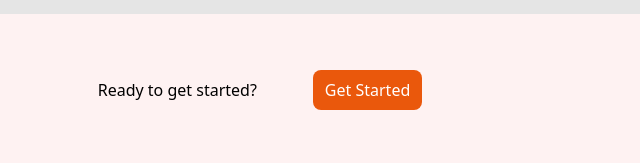
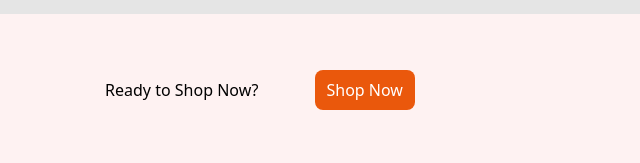
Before and after one commit to freelancernizamc/penguins-fashion, a plain HTML site: page index.html in a window 1280 px wide. Shown: the part 2665-2828 px from the top of the page, 640-1280 px from the left. Drawn offline with nearby package versions, Linux system fonts and the light colour scheme.

Commit message:
favicon added

```diff
--- a/index.html
+++ b/index.html
@@ -8,6 +8,7 @@
     <link rel="preconnect" href="https://fonts.googleapis.com">
     <link rel="preconnect" href="https://fonts.gstatic.com" crossorigin>
     <link href="https://fonts.googleapis.com/css2?family=Bebas+Neue&family=Manrope:wght@400;600;700&family=Montserrat:ital,wght@0,300;0,400;0,500;0,600;0,700;1,300&family=Open+Sans&family=Poppins:wght@500&family=Work+Sans:wght@400;500;600&display=swap" rel="stylesheet">
+    <link rel="shortcut icon" href="images/favicon.jpg" type="image/x-icon">
     <!-- fontawesome link -->
     <script
       src="https://kit.fontawesome.com/add6e03308.js"
@@ -227,9 +228,9 @@
           </div>
           <div>
             <div class="flex justify-center my-14">
-              <h4 class="flex items-center mr-14">Ready to get started?</h4>
+              <h4 class="flex items-center mr-14">Ready to Shop Now?</h4>
               <button class="bg-orange-600 px-3 py-2 text-white rounded-lg">
-                Get Started
+                Shop Now
               </button>
             </div>
             <div class="grid grid-cols-2">
```
Also changed, not shown: images/favicon.jpg (added).
